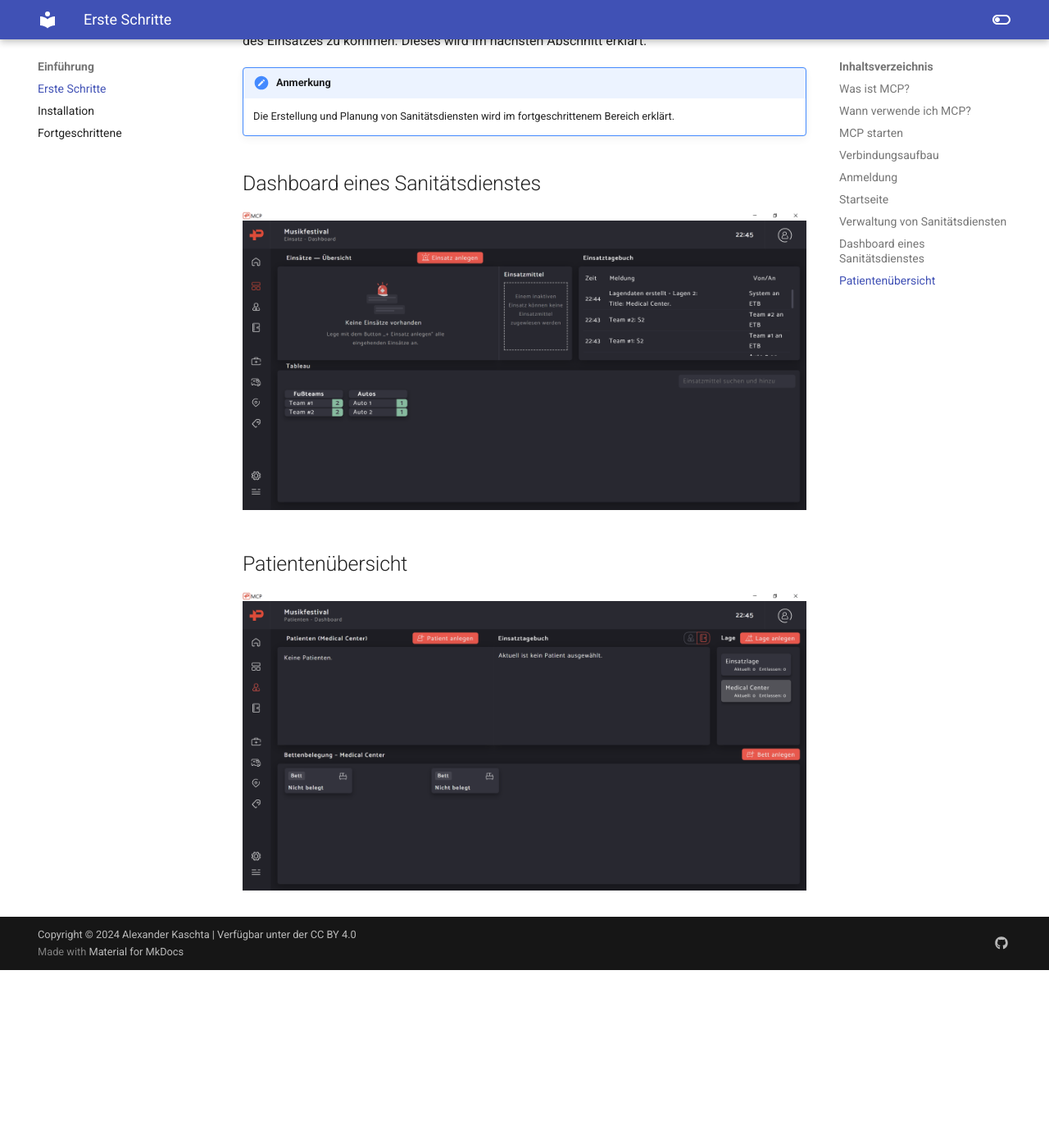
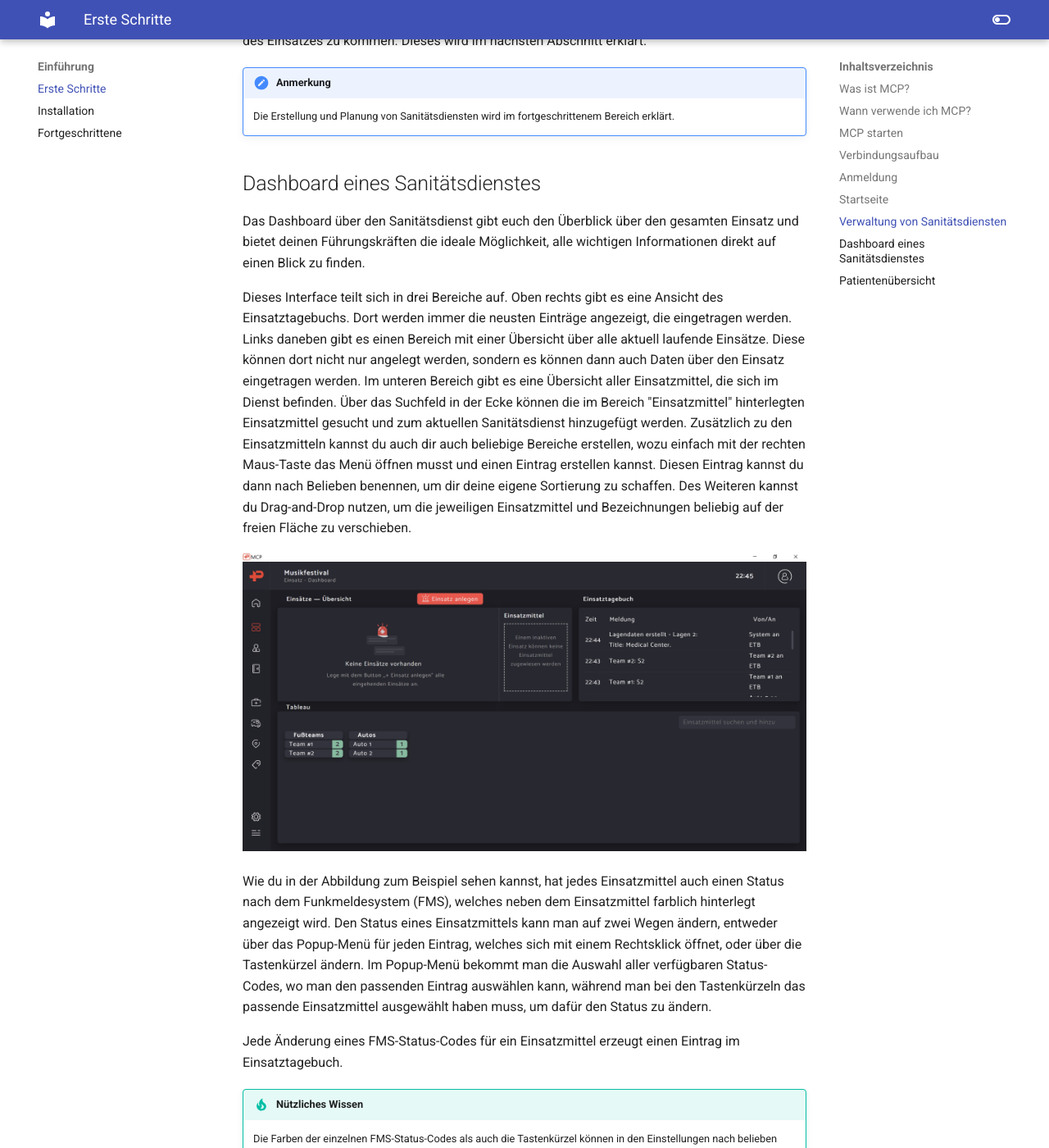
Before and after one commit to AlexanderKaschta/mcp_docs, an MkDocs documentation site: the page built from docs/getting_started.md, in a window 1280 px wide and 1400 px high, scrolled down 6545 px. Shown: the whole window at 82% size. Built offline with MkDocs 1.6.1 and Material for MkDocs 9.7.7, drawn with Linux system fonts in a browser that asks for light colours; before the commit the page ends 7728 px from its top, so only the background shows below that; some of the changed text lies outside the part shown.

Commit message:
UPD: More dashboard content

```diff
--- a/docs/getting_started.md
+++ b/docs/getting_started.md
@@ -192,7 +192,34 @@ erklärt.
 
 ## Dashboard eines Sanitätsdienstes
 
+Das Dashboard über den Sanitätsdienst gibt euch den Überblick über den gesamten Einsatz und bietet deinen
+Führungskräften die ideale Möglichkeit, alle wichtigen Informationen direkt auf einen Blick zu finden.
+
+Dieses Interface teilt sich in drei Bereiche auf. Oben rechts gibt es eine Ansicht des Einsatztagebuchs. Dort werden
+immer die neusten Einträge angezeigt, die eingetragen werden. Links daneben gibt es einen Bereich mit einer Übersicht
+über alle aktuell laufende Einsätze. Diese können dort nicht nur angelegt werden, sondern es können dann auch Daten über
+den Einsatz eingetragen werden. Im unteren Bereich gibt es eine Übersicht aller Einsatzmittel, die sich im Dienst
+befinden. Über das Suchfeld in der Ecke können die im Bereich "Einsatzmittel" hinterlegten Einsatzmittel gesucht und zum
+aktuellen Sanitätsdienst hinzugefügt werden. Zusätzlich zu den Einsatzmitteln kannst du auch dir auch beliebige Bereiche
+erstellen, wozu einfach mit der rechten Maus-Taste das Menü öffnen musst und einen Eintrag erstellen kannst. Diesen
+Eintrag kannst du dann nach Belieben benennen, um dir deine eigene Sortierung zu schaffen. Des Weiteren kannst du
+Drag-and-Drop nutzen, um die jeweiligen Einsatzmittel und Bezeichnungen beliebig auf der freien Fläche zu verschieben.
+
 ![Dashboard eines Sanitätsdienstes](assets/Dashboard.png)
+
+Wie du in der Abbildung zum Beispiel sehen kannst, hat jedes Einsatzmittel auch einen Status nach dem Funkmeldesystem
+(FMS), welches neben dem Einsatzmittel farblich hinterlegt angezeigt wird. Den Status eines Einsatzmittels kann man auf
+zwei Wegen ändern, entweder über das Popup-Menü für jeden Eintrag, welches sich mit einem Rechtsklick öffnet, oder über
+die Tastenkürzel ändern. Im Popup-Menü bekommt man die Auswahl aller verfügbaren Status-Codes, wo man den passenden
+Eintrag auswählen kann, während man bei den Tastenkürzeln das passende Einsatzmittel ausgewählt haben muss, um dafür den
+Status zu ändern.
+
+Jede Änderung eines FMS-Status-Codes für ein Einsatzmittel erzeugt einen Eintrag im Einsatztagebuch.
+
+!!! tip "Nützliches Wissen"
+
+    Die Farben der einzelnen FMS-Status-Codes als auch die Tastenkürzel können in den Einstellungen nach belieben
+    geändert werden!
 
 ## Patientenübersicht
 
```
